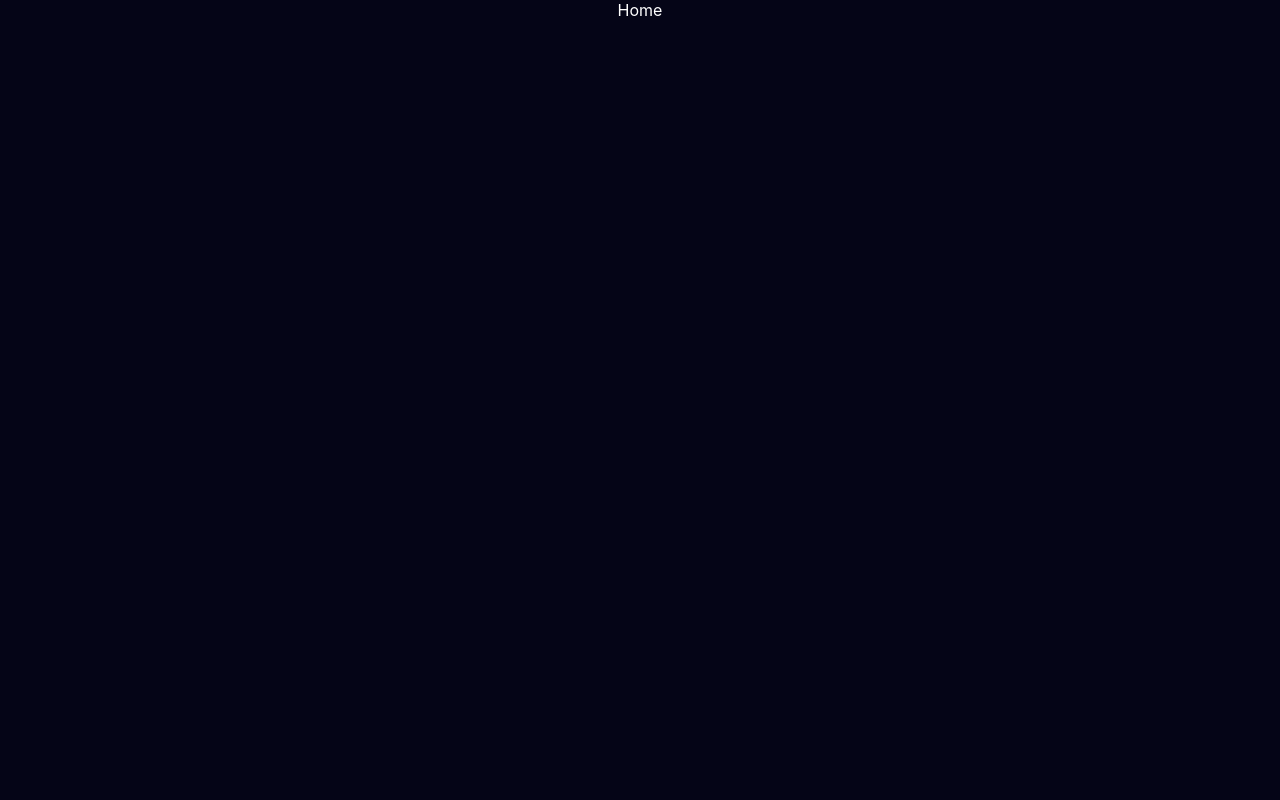
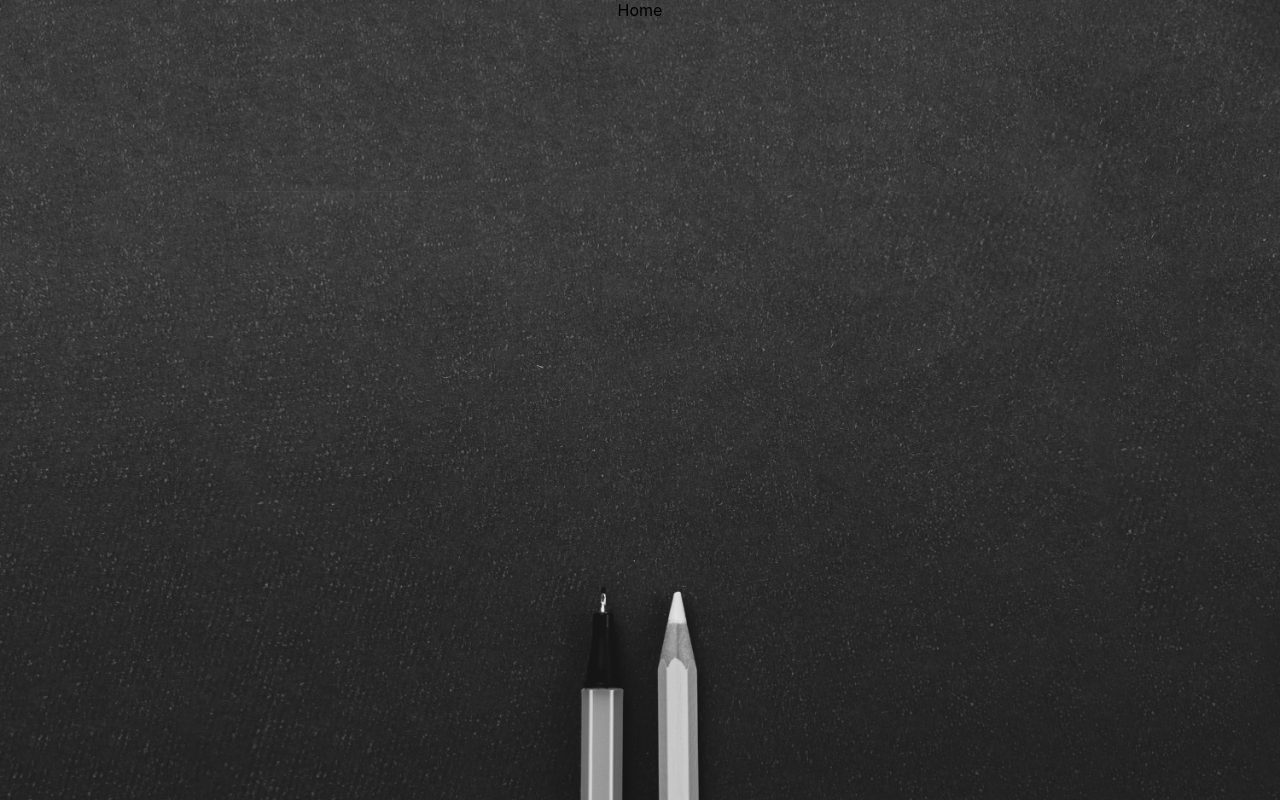
Before and after one commit to ben-cornico/project-blog-app, a React (Create React App) app: page / in a window 1280 px wide. Built offline with nearby package versions, Linux system fonts and the light colour scheme.

Commit message:
adding banner

```diff
--- a/src/Pages/Home.js
+++ b/src/Pages/Home.js
@@ -3,7 +3,10 @@ import React from 'react'
 
 function Home() {
   return (
+    <>
+
     <div className='home'>Home</div>
+    </>
   )
 }
 
--- a/src/Pages/Pages.css
+++ b/src/Pages/Pages.css
@@ -1,3 +1,6 @@
 .home {
-    color: white;
+    background-image: url('../img/banner2.jpg');
+    background-size: cover;
+    background-position: center;
+    height: 100vh;
 }
```
Also changed, not shown: src/img/banner2.jpg (added).
